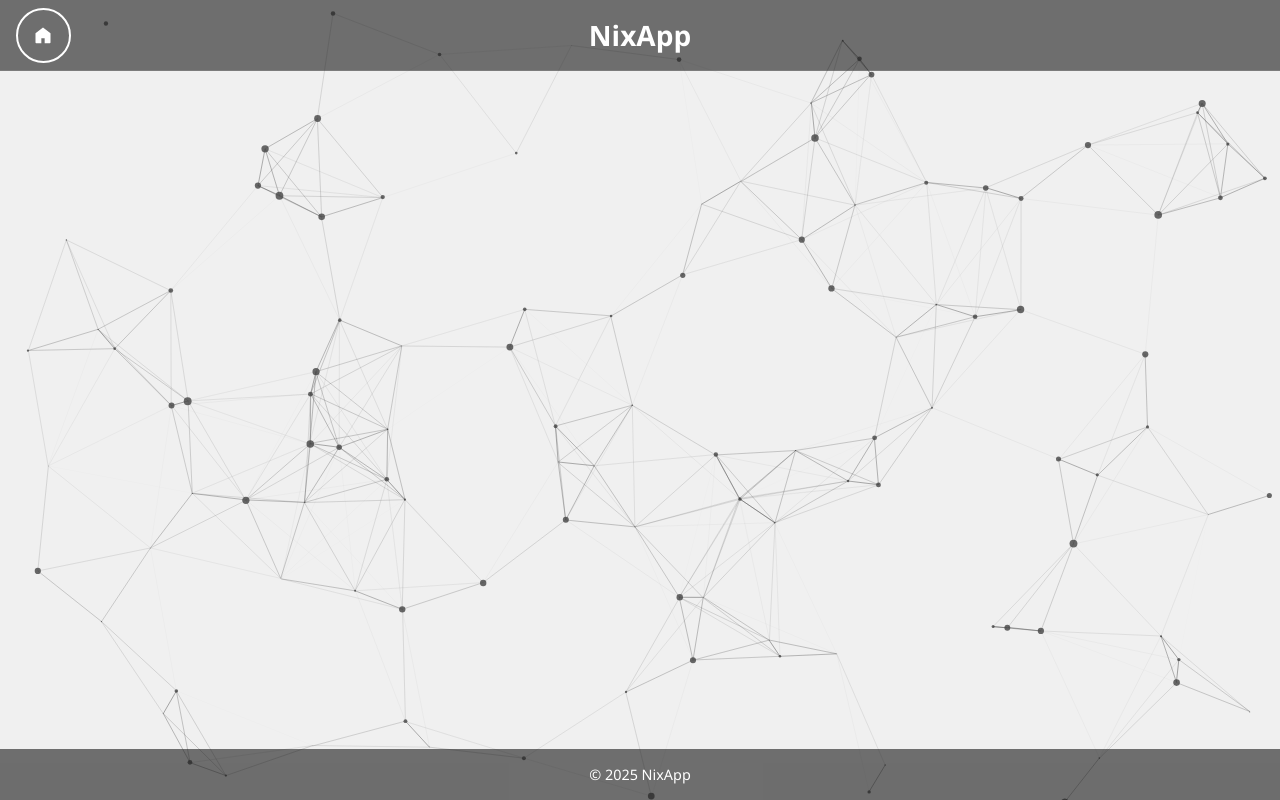
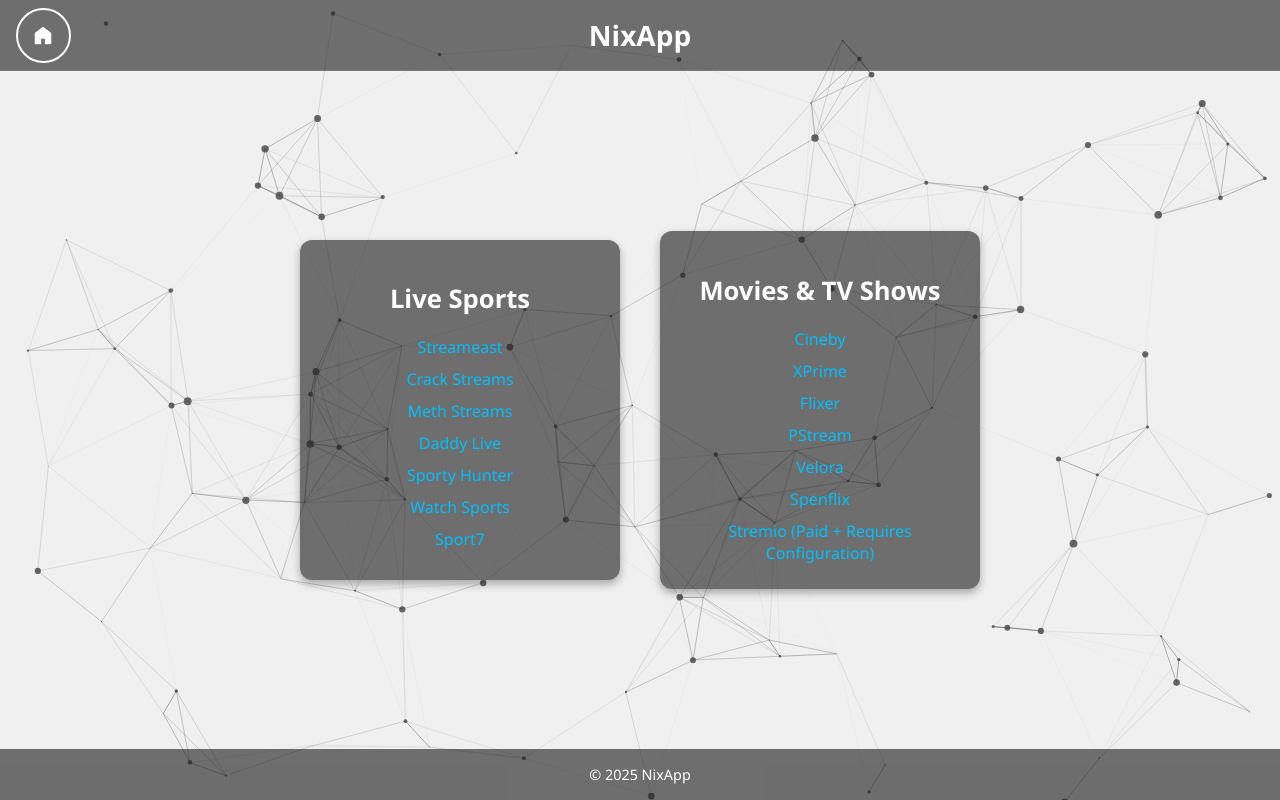
Before and after one commit to nix1003/nixapp, a Flask app: page /links in a window 1280 px wide. Run offline with Flask 3, Linux system fonts and the light colour scheme.

Commit message:
Added links

```diff
--- a/static/styles.css
+++ b/static/styles.css
@@ -60,6 +60,8 @@ header h1 {
   font-weight: bold;
   margin: 0;
 }
+
+
 
 /* Home icon button (top-left) */
 .home-button {
@@ -256,3 +258,86 @@ footer {
   transform: translateY(-4px);
   box-shadow: 0 6px 12px rgba(0, 0, 0, 0.15);
 }
+
+/* Container for the two squares side by side */
+main.container {
+  display: flex;
+  justify-content: center; /* horizontal centering */
+  align-items: center;     /* vertical centering (if needed) */
+  gap: 40px;
+  padding: 40px 20px;
+  flex-wrap: wrap;
+}
+
+/* =============================== */
+/* Links page layout (horizontal)  */
+/* =============================== */
+.links-page {
+  flex-direction: row; /* side by side */
+}
+
+/* =============================== */
+/* Index page layout (vertical)    */
+/* =============================== */
+main.container.index-page {
+  display: flex;          /* ensure flex layout */
+  flex-direction: column; /* stack vertically */
+  align-items: center;    /* center horizontally */
+  justify-content: center; /* center vertically if needed */
+  gap: 5px;              /* smaller gap between squares */
+  height: auto;           /* fit content */
+  padding: 40px 20px;     /* optional padding */
+}
+
+/* Each square (shared) */
+.square {
+  background-color: #222222a1;
+  border-radius: 12px;
+  width: 280px;
+  min-height: 300px;
+  display: flex;
+  flex-direction: column;
+  align-items: center; /* center content horizontally */
+  padding: 20px;
+  text-align: center;
+  color: white;
+  box-shadow: 0 4px 8px rgba(0,0,0,0.3);
+  transition: transform 0.2s ease, box-shadow 0.2s ease;
+}
+
+.square:hover {
+  transform: scale(1.03);
+  box-shadow: 0 6px 12px rgba(0,0,0,0.4);
+}
+
+/* Square titles */
+.square h2 {
+  margin-bottom: 15px;
+  font-size: 1.6rem;
+  font-weight: bold;
+}
+
+/* Square links */
+.square a {
+  display: block;
+  color: #00bfff;
+  font-weight: 500;
+  text-decoration: none;
+  margin: 5px 0;
+}
+
+.square a:hover {
+  text-decoration: underline;
+}
+
+/* Responsive adjustments */
+@media (max-width: 600px) {
+  .links-page, .index-page {
+    flex-direction: column;
+    align-items: center;
+  }
+
+  .square {
+    width: 90%;
+  }
+}
--- a/templates/links.html
+++ b/templates/links.html
@@ -8,34 +8,45 @@
 </head>
 <body>
   <div id="particles-js"></div>
+
   <div class="content">
     <header>
       <a href="{{ url_for('home') }}" class="home-button" aria-label="Home">
-        <svg xmlns="http://www.w3.org/2000/svg" fill="white" viewBox="0 0 24 24" width="20" height="20">
+        <svg xmlns="http://www.w3.org/2000/svg" fill="white" viewBox="0 0 24 24" width="22" height="22">
           <path d="M3 9.75L12 3l9 6.75V21a1 1 0 0 1-1 1h-6v-6h-4v6H4a1 1 0 0 1-1-1V9.75z"/>
         </svg>
       </a>
       <h1>NixApp</h1>
     </header>
 
-    <main class="container">
+    <main class="container links-page">
+      <div class="square">
+        <h2>Live Sports</h2>
+        <a href="https://v2.gostreameast.link/">Streameast</a>
+        <a href="https://crackstreams.ms/">Crack Streams</a>
+        <a href="https://methstreams.ms/">Meth Streams</a>
+        <a href="https://dlhd.dad/">Daddy Live</a>
+        <a href="https://sportyhunter.com/">Sporty Hunter</a>
+        <a href="https://watchsports.to/">Watch Sports</a>
+        <a href="https://sport7.pro/">Sport7</a>
+      </div>
+
+      <div class="square">
+        <h2>Movies & TV Shows</h2>
+        <a href="https://www.cineby.app/">Cineby</a>
+        <a href="https://xprime.tv/">XPrime</a>
+        <a href="https://flixy.watch/">Flixer</a>
+        <a href="https://pstream.mov/">PStream</a>
+        <a href="https://veloratv.ru/">Velora</a>
+        <a href="https://watch.spencerdevs.xyz/">Spenflix</a>
+        <a href="https://www.stremio.com/">Stremio (Paid + Requires Configuration)</a>
+      </div>
     </main>
 
     <footer>
       &copy; 2025 NixApp
     </footer>
   </div>
-
-  <script>
-    function copyLink() {
-      const input = document.getElementById("addonLink");
-      input.select();
-      input.setSelectionRange(0, 99999); // for mobile
-      navigator.clipboard.writeText(input.value).then(() => {
-        alert("Link copied to clipboard!");
-      });
-    }
-  </script>
 
   <script src="https://cdn.jsdelivr.net/particles.js/2.0.0/particles.min.js"></script>
   <script>
```
Also changed, not shown: templates/index.html (+6 -2 lines).
